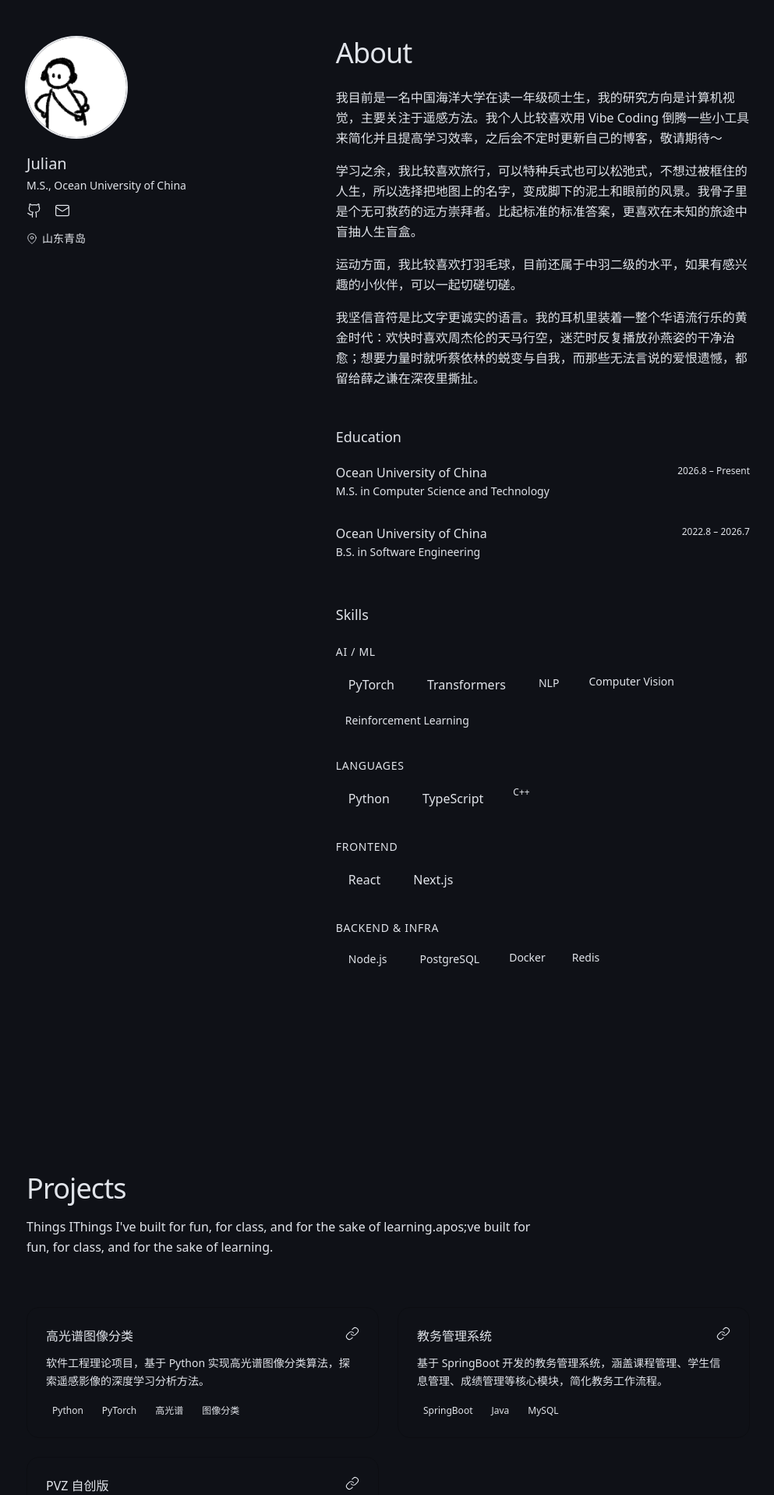
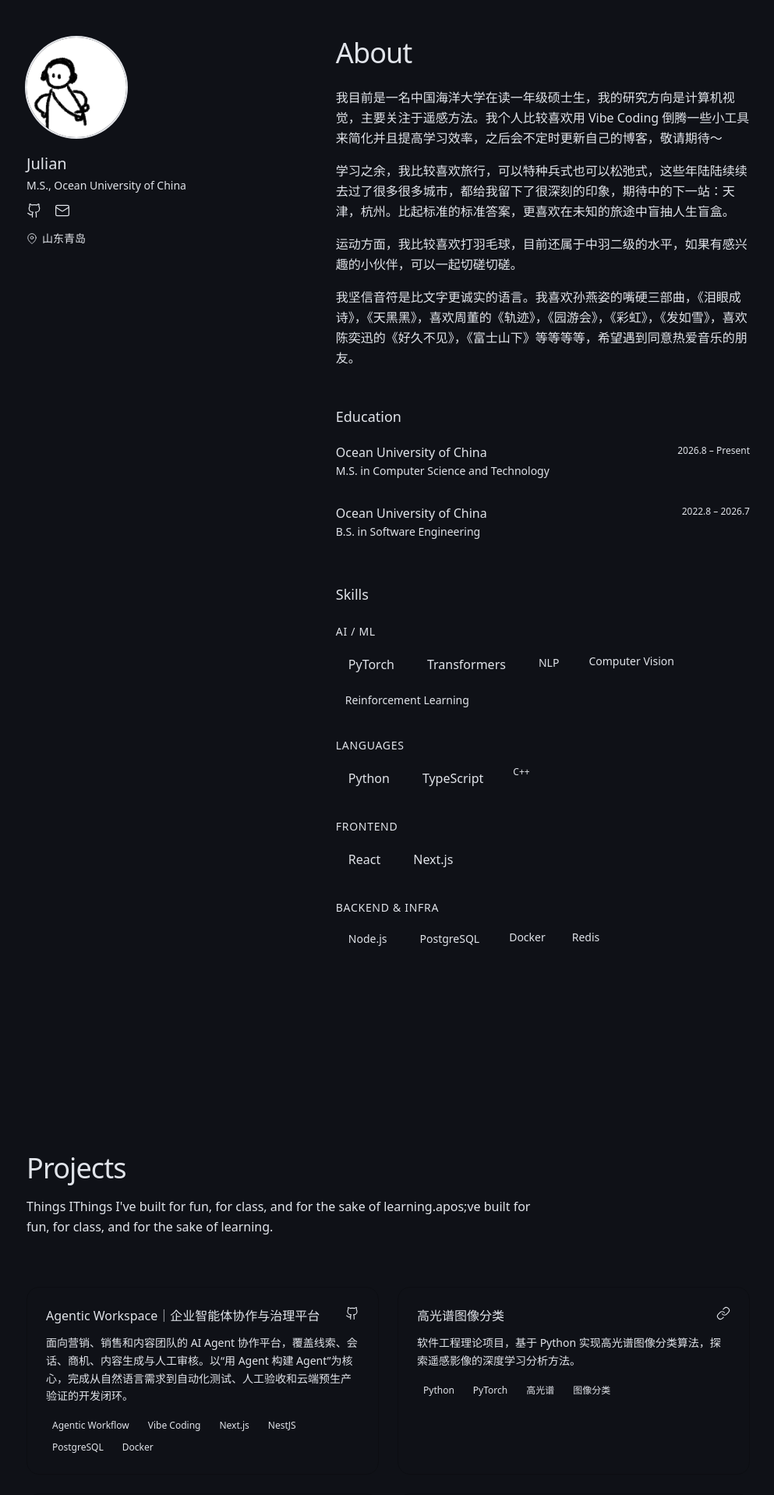
Before and after one commit to yuanjuju/yuanjuju.github.io, a Next.js app: page / in a window 1280 px wide. Shown: the part 880-2797 px from the top of the page at 78% size, without its empty margins (142-1135 px from the left). Built offline with nearby package versions, Linux system fonts and the light colour scheme.

Commit message:
Update homepage content and featured project

```diff
--- a/src/components/sections/About.tsx
+++ b/src/components/sections/About.tsx
@@ -115,13 +115,13 @@ export function About() {
                 我目前是一名中国海洋大学在读一年级硕士生，我的研究方向是计算机视觉，主要关注于遥感方法。我个人比较喜欢用 Vibe Coding 倒腾一些小工具来简化并且提高学习效率，之后会不定时更新自己的博客，敬请期待～
               </p>
               <p>
-                学习之余，我比较喜欢旅行，可以特种兵式也可以松弛式，不想过被框住的人生，所以选择把地图上的名字，变成脚下的泥土和眼前的风景。我骨子里是个无可救药的远方崇拜者。比起标准的标准答案，更喜欢在未知的旅途中盲抽人生盲盒。
+                学习之余，我比较喜欢旅行，可以特种兵式也可以松弛式，这些年陆陆续续去过了很多很多城市，都给我留下了很深刻的印象，期待中的下一站：天津，杭州。比起标准的标准答案，更喜欢在未知的旅途中盲抽人生盲盒。
               </p>
               <p>
                 运动方面，我比较喜欢打羽毛球，目前还属于中羽二级的水平，如果有感兴趣的小伙伴，可以一起切磋切磋。
               </p>
               <p>
-                我坚信音符是比文字更诚实的语言。我的耳机里装着一整个华语流行乐的黄金时代：欢快时喜欢周杰伦的天马行空，迷茫时反复播放孙燕姿的干净治愈；想要力量时就听蔡依林的蜕变与自我，而那些无法言说的爱恨遗憾，都留给薛之谦在深夜里撕扯。
+                我坚信音符是比文字更诚实的语言。我喜欢孙燕姿的嘴硬三部曲，《泪眼成诗》，《天黑黑》，喜欢周董的《轨迹》，《园游会》，《彩虹》，《发如雪》，喜欢陈奕迅的《好久不见》，《富士山下》等等等等，希望遇到同意热爱音乐的朋友。
               </p>
             </div>
 
--- a/src/components/sections/Hero.tsx
+++ b/src/components/sections/Hero.tsx
@@ -42,7 +42,7 @@ export function Hero() {
           transition={{ duration: 0.8, delay: 0.4, ease: [0.25, 0.1, 0.25, 1] }}
           className="text-lg md:text-xl text-muted max-w-xl mx-auto leading-relaxed mb-8"
         >
-          天天开心
+          我的生活绕着彩色碎片东升西落
         </motion.p>
 
         <motion.div
--- a/src/components/sections/Projects.tsx
+++ b/src/components/sections/Projects.tsx
@@ -4,6 +4,20 @@ import { SectionWrapper } from "@/components/ui/SectionWrapper";
 import { ProjectCard } from "@/components/ui/ProjectCard";
 
 const projects = [
+  {
+    title: "Agentic Workspace｜企业智能体协作与治理平台",
+    description:
+      "面向营销、销售和内容团队的 AI Agent 协作平台，覆盖线索、会话、商机、内容生成与人工审核。以“用 Agent 构建 Agent”为核心，完成从自然语言需求到自动化测试、人工验收和云端预生产验证的开发闭环。",
+    tags: [
+      "Agentic Workflow",
+      "Vibe Coding",
+      "Next.js",
+      "NestJS",
+      "PostgreSQL",
+      "Docker",
+    ],
+    github: "https://github.com/yuanjuju",
+  },
   {
     title: "高光谱图像分类",
     description:
--- a/src/components/sections/Timeline.tsx
+++ b/src/components/sections/Timeline.tsx
@@ -14,13 +14,12 @@ const events: TimelineEvent[] = [
     date: "2026.08",
     title: "换个身份，再度启航",
     description:
-      "重返中国海洋大学攻读硕士学位，在计算机视觉与遥感领域继续深耕。",
+      "继续留在中国海洋大学攻读硕士学位，在计算机视觉与遥感领域继续深耕。",
   },
   {
     date: "2026.07",
     title: "顺利毕业，轻帆已过",
-    description:
-      "正式为四年的本科生涯画上圆满句点。行李箱里装满了答辩通过的论文，也装满了大半个中国的泥土。",
+    description: "正式为四年的本科生涯画上圆满句点。",
   },
   {
     date: "2026.06",
@@ -30,7 +29,7 @@ const events: TimelineEvent[] = [
   },
   {
     date: "2026.05",
-    title: "新疆十日，旷野逐风",
+    title: "新疆十日游",
     description:
       "本科毕业论文答辩结束后的硬核庆祝。在广袤的新疆旷野里扮演了十天“特种兵”，把地图上的远方变成了脚下的风景。",
   },
@@ -38,7 +37,7 @@ const events: TimelineEvent[] = [
     date: "2022.09",
     title: "初见海大",
     description:
-      "顺利进入中国海洋大学攻读本科学位，开启了探索计算机世界与追寻未知的序幕。",
+      "顺利进入中国海洋大学攻读本科学位，开启了与计算机的爱恨情仇。",
   },
 ];
 
```
Also changed, not shown: src/components/ui/SkillTag.tsx (line endings or trailing spaces), 1 other file (tests, documents, lock files or other folders).
